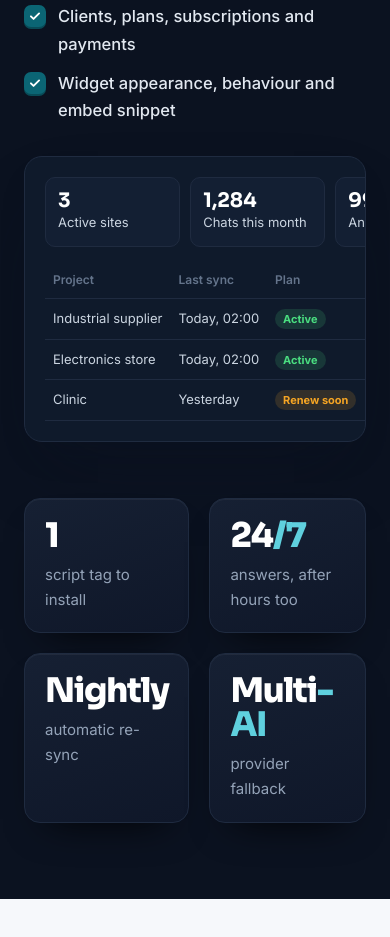
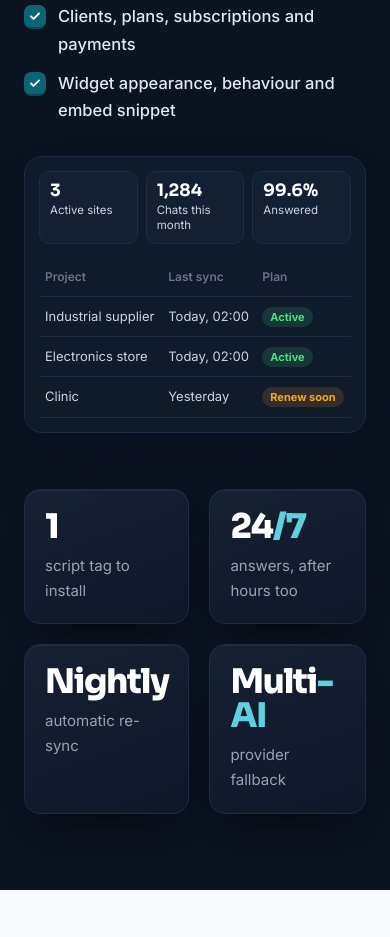
Before and after one commit to NasirSunny50/nasirsunny50.github.io, a plain HTML site: page craftbot/index.html in a window 390 px wide. Shown: the part 6617-7554 px from the top of the page. Drawn offline with Linux system fonts and the light colour scheme.

Commit message:
Fix mobile clipping: CraftBot admin illustration, Face Defender card
Co-Authored-By: Claude Opus 5.5 <noreply@anthropic.com>
Claude-Session: https://claude.ai/code/session_01SyVFshPAn45SLdAb1j4iCE

```diff
--- a/craftbot/index.html
+++ b/craftbot/index.html
@@ -91,6 +91,15 @@ footer .wm{color:#fff}footer .wm b{color:#5fd0de}
   .admin .tblwrap{overflow-x:auto}
 }
 @media(max-width:560px){.bento{grid-template-columns:1fr}.bento .card.wide{grid-column:auto}}
+.admin .k div{min-width:0}
+@media(max-width:960px){
+  .admin main{padding:14px}
+  .admin .k{gap:8px}
+  .admin .k div{padding:10px;font-size:11.5px;line-height:1.3}
+  .admin .k b{font-size:17px;margin-bottom:2px}
+  .admin td,.admin th{padding:9px 6px;white-space:normal}
+  .admin th:nth-child(4),.admin td:nth-child(4){display:none}
+}
 </style>
 <link rel="icon" href="logo.svg" type="image/svg+xml">
 </head>
```
Also changed, not shown: index.html (+3 -1 lines).
